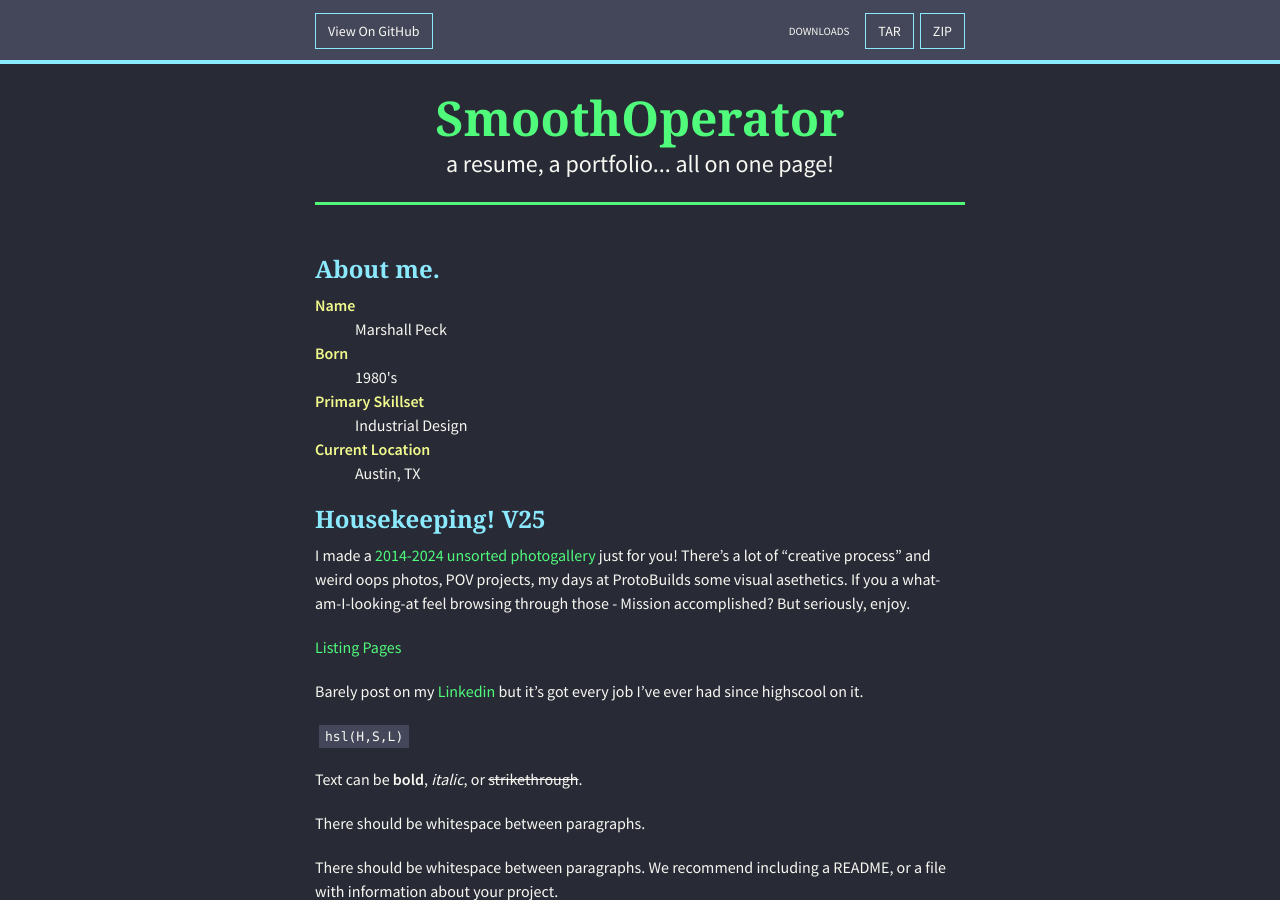
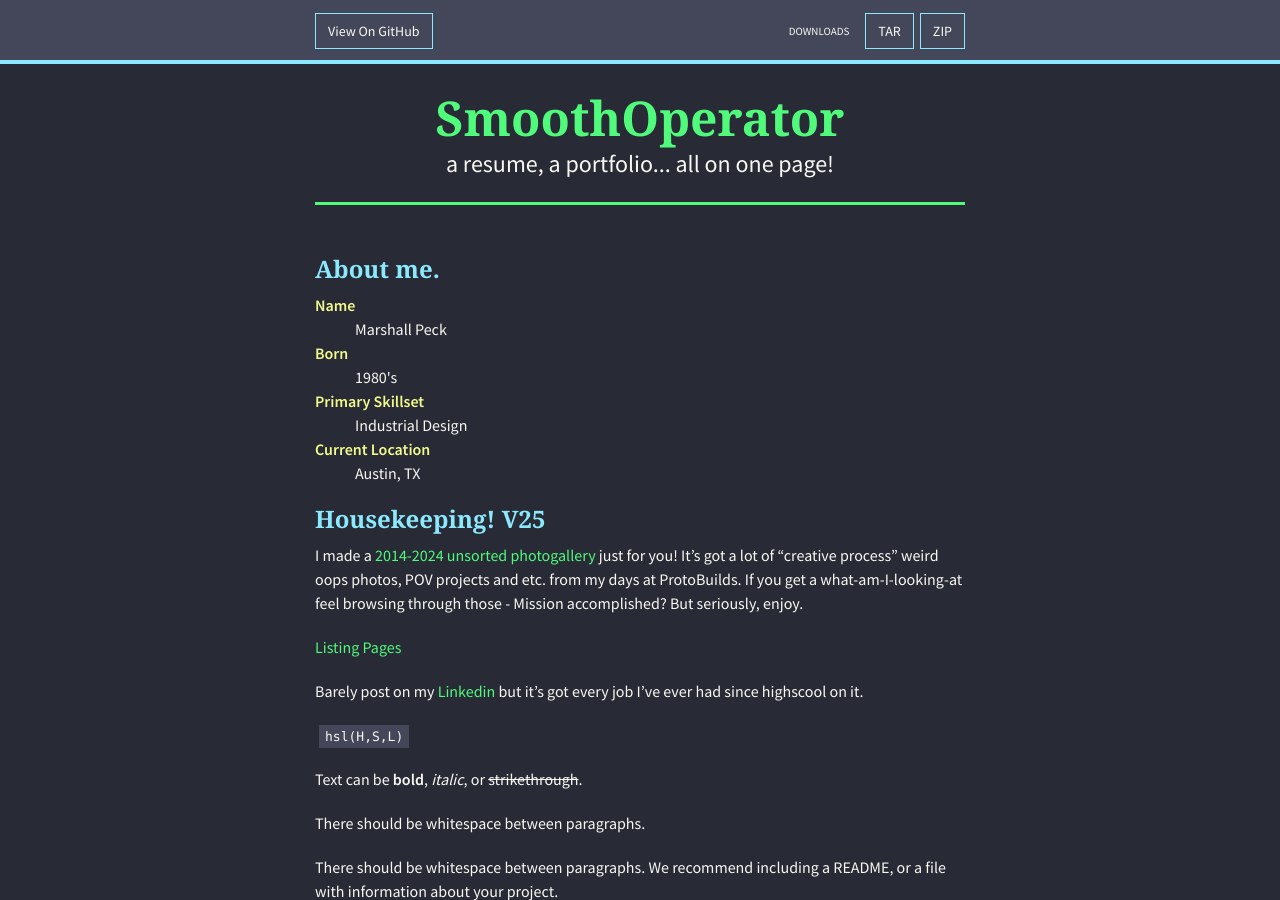
Before and after one commit to SmoothOperator/smoothoperator.github.io, a Jekyll site: the page built from index.md, in a window 1280 px wide and 900 px high. Built offline with Jekyll 4.4.1, drawn with Linux system fonts in a browser that asks for light colours; nearby versions of some CDN libraries; our own code applies the rules of GitHub Pages for plain Markdown files.

Commit message:
Update index.md

```diff
--- a/index.md
+++ b/index.md
@@ -17,7 +17,8 @@ layout: default
 
 ### Housekeeping! V25
 I made a [2014-2024 unsorted photogallery]([samples/listings-page](https://photos.app.goo.gl/z1X7arV6D6iKYqBN8)) just for you!
-There's a lot of "creative process" and weird oops photos, POV projects, my days at ProtoBuilds some visual asethetics. If you a what-am-I-looking-at feel browsing through those - Mission accomplished? But seriously, enjoy.
+It's got a lot of "creative process" weird oops photos, POV projects and etc. from my days at ProtoBuilds.
+If you get a what-am-I-looking-at feel browsing through those - Mission accomplished? But seriously, enjoy.
 
 [Listing Pages](samples/listings-page)
 
```
